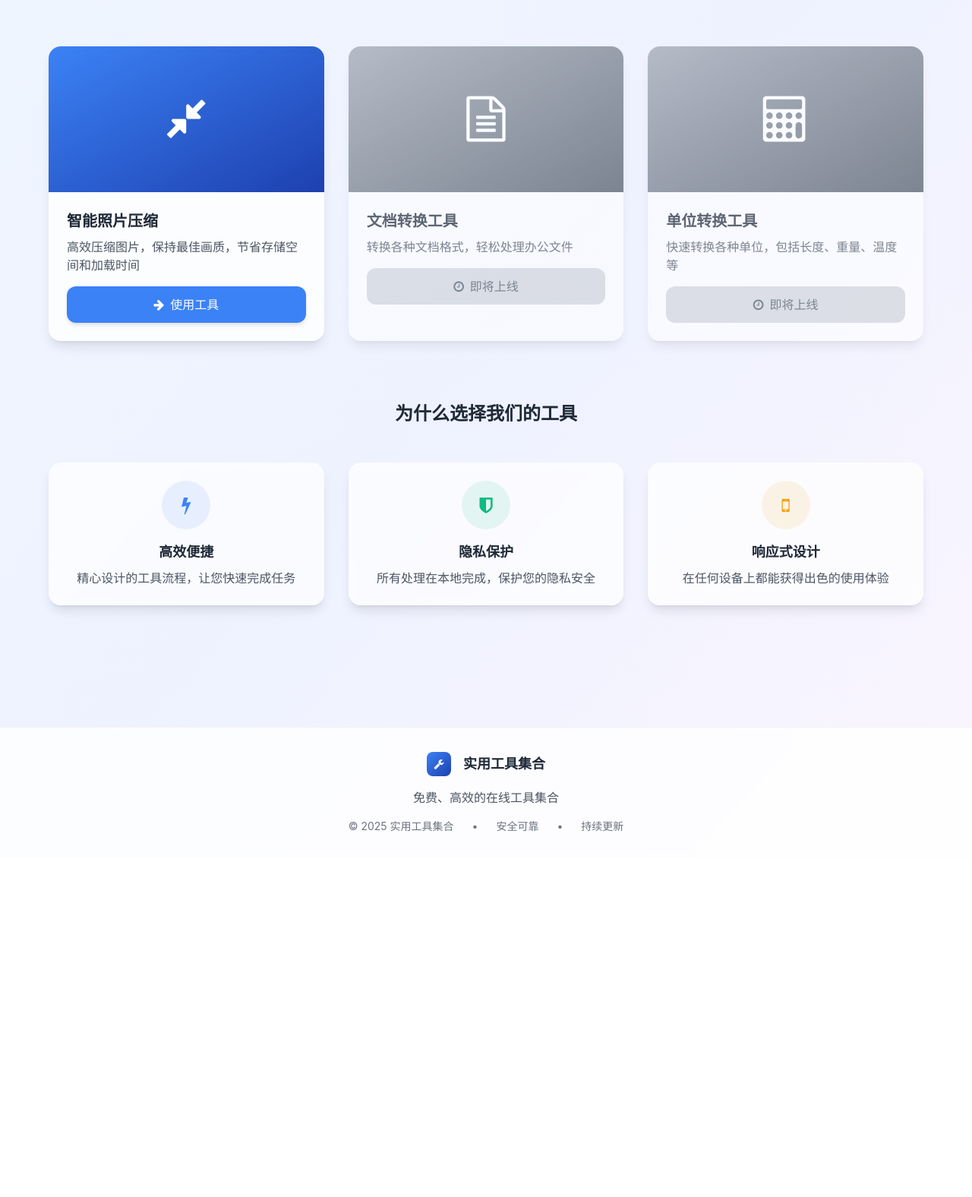
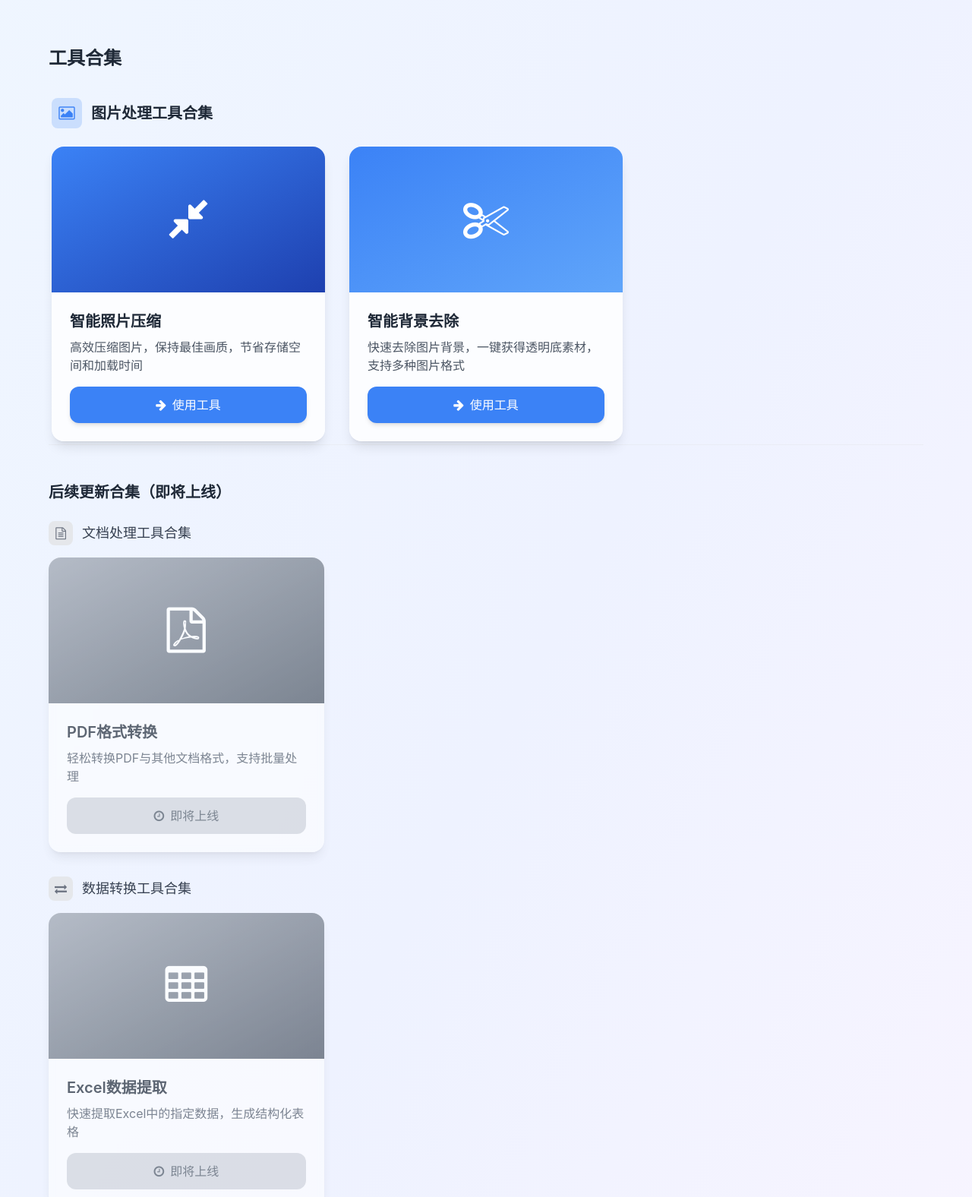
Before and after one commit to JCShen6633/JCShen6633.github.io, a plain HTML site: page index.html in a window 1280 px wide. Shown: the part 254-1830 px from the top of the page at 76% size. Before the commit the page ends 1384 px from the top, so only its background shows below. Drawn offline with nearby package versions, Linux system fonts and the light colour scheme.

Commit message:
Update index.html

```diff
--- a/index.html
+++ b/index.html
@@ -97,9 +97,23 @@
             </p>
         </section>
 
-        <!-- Tools Grid -->
-        <section class="max-w-6xl mx-auto grid md:grid-cols-2 lg:grid-cols-3 gap-8">
-            <!-- Image Compression Tool Card -->
+        <!-- 工具合集区域 -->
+        <section class="max-w-6xl mx-auto mb-16">
+            <h3 class="text-2xl font-bold mb-8 text-gray-800">工具合集</h3>
+
+            <!-- 1. 图片处理工具合集 -->
+            <div class="mb-12 p-1 border-b border-gray-200/50">
+                <!-- 合集标题 -->
+                <div class="flex items-center mb-6">
+                    <div class="w-10 h-10 bg-primary/20 rounded-lg flex items-center justify-center mr-3">
+                        <i class="fa fa-picture-o text-primary text-xl"></i>
+                    </div>
+                    <h4 class="text-xl font-semibold text-gray-800">图片处理工具合集</h4>
+                </div>
+
+                <!-- 合集中的工具卡片 -->
+                <div class="grid md:grid-cols-2 lg:grid-cols-3 gap-8">
+                    <!-- 图片压缩工具 -->
                     <div class="bg-white/80 backdrop-blur-sm rounded-2xl overflow-hidden shadow-lg card-hover animate-fade-in" style="animation-delay: 0.1s">
                         <div class="h-48 bg-gradient-to-br from-primary to-secondary flex items-center justify-center">
                             <i class="fa fa-compress text-white text-6xl"></i>
@@ -113,30 +127,72 @@
                         </div>
                     </div>
 
-            <!-- Placeholder Tool Cards for Future Expansion -->
-            <div class="bg-white/80 backdrop-blur-sm rounded-2xl overflow-hidden shadow-lg card-hover animate-fade-in opacity-70" style="animation-delay: 0.2s">
-                <div class="h-48 bg-gradient-to-br from-gray-400 to-gray-600 flex items-center justify-center">
-                    <i class="fa fa-file-text-o text-white text-6xl"></i>
+                    <!-- 图片去除背景工具 -->
+                    <div class="bg-white/80 backdrop-blur-sm rounded-2xl overflow-hidden shadow-lg card-hover animate-fade-in" style="animation-delay: 0.2s">
+                        <div class="h-48 bg-gradient-to-br from-primary to-accent flex items-center justify-center">
+                            <i class="fa fa-scissors text-white text-6xl"></i>
                         </div>
                         <div class="p-6">
-                    <h3 class="text-xl font-semibold mb-2 text-gray-800">文档转换工具</h3>
-                    <p class="text-gray-600 mb-4">转换各种文档格式，轻松处理办公文件</p>
+                            <h3 class="text-xl font-semibold mb-2 text-gray-800">智能背景去除</h3>
+                            <p class="text-gray-600 mb-4">快速去除图片背景，一键获得透明底素材，支持多种图片格式</p>
+                            <a href="pic_remove_bg.html" class="inline-flex items-center justify-center w-full bg-primary hover:bg-secondary text-white px-6 py-3 rounded-xl font-medium transition-all transform hover:scale-105 shadow-md">
+                                <i class="fa fa-arrow-right mr-2"></i>使用工具
+                            </a>
+                        </div>
+                    </div>
+                </div>
+            </div>
+
+            <!-- 2. 后续更新合集（占位） -->
+            <div>
+                <h4 class="text-xl font-semibold text-gray-800 mb-6">后续更新合集（即将上线）</h4>
+
+                <!-- 文档处理合集（占位） -->
+                <div class="mb-8">
+                    <div class="flex items-center mb-4">
+                        <div class="w-8 h-8 bg-gray-200 rounded-lg flex items-center justify-center mr-3">
+                            <i class="fa fa-file-text-o text-gray-500"></i>
+                        </div>
+                        <h5 class="text-lg font-medium text-gray-700">文档处理工具合集</h5>
+                    </div>
+                    <div class="grid md:grid-cols-2 lg:grid-cols-3 gap-8">
+                        <div class="bg-white/80 backdrop-blur-sm rounded-2xl overflow-hidden shadow-lg opacity-70 animate-fade-in" style="animation-delay: 0.3s">
+                            <div class="h-48 bg-gradient-to-br from-gray-400 to-gray-600 flex items-center justify-center">
+                                <i class="fa fa-file-pdf-o text-white text-6xl"></i>
+                            </div>
+                            <div class="p-6">
+                                <h3 class="text-xl font-semibold mb-2 text-gray-800">PDF格式转换</h3>
+                                <p class="text-gray-600 mb-4">轻松转换PDF与其他文档格式，支持批量处理</p>
                                 <button disabled class="inline-flex items-center justify-center w-full bg-gray-300 text-gray-600 px-6 py-3 rounded-xl font-medium cursor-not-allowed">
                                     <i class="fa fa-clock-o mr-2"></i>即将上线
                                 </button>
                             </div>
                         </div>
+                    </div>
+                </div>
 
-            <div class="bg-white/80 backdrop-blur-sm rounded-2xl overflow-hidden shadow-lg card-hover animate-fade-in opacity-70" style="animation-delay: 0.3s">
+                <!-- 数据转换合集（占位） -->
+                <div>
+                    <div class="flex items-center mb-4">
+                        <div class="w-8 h-8 bg-gray-200 rounded-lg flex items-center justify-center mr-3">
+                            <i class="fa fa-exchange text-gray-500"></i>
+                        </div>
+                        <h5 class="text-lg font-medium text-gray-700">数据转换工具合集</h5>
+                    </div>
+                    <div class="grid md:grid-cols-2 lg:grid-cols-3 gap-8">
+                        <div class="bg-white/80 backdrop-blur-sm rounded-2xl overflow-hidden shadow-lg opacity-70 animate-fade-in" style="animation-delay: 0.4s">
                             <div class="h-48 bg-gradient-to-br from-gray-400 to-gray-600 flex items-center justify-center">
-                    <i class="fa fa-calculator text-white text-6xl"></i>
+                                <i class="fa fa-table text-white text-6xl"></i>
                             </div>
                             <div class="p-6">
-                    <h3 class="text-xl font-semibold mb-2 text-gray-800">单位转换工具</h3>
-                    <p class="text-gray-600 mb-4">快速转换各种单位，包括长度、重量、温度等</p>
+                                <h3 class="text-xl font-semibold mb-2 text-gray-800">Excel数据提取</h3>
+                                <p class="text-gray-600 mb-4">快速提取Excel中的指定数据，生成结构化表格</p>
                                 <button disabled class="inline-flex items-center justify-center w-full bg-gray-300 text-gray-600 px-6 py-3 rounded-xl font-medium cursor-not-allowed">
                                     <i class="fa fa-clock-o mr-2"></i>即将上线
                                 </button>
+                            </div>
+                        </div>
+                    </div>
                 </div>
             </div>
         </section>
@@ -191,9 +247,7 @@
     </footer>
 
     <script>
-        // Simple script for any interactive elements
         document.addEventListener('DOMContentLoaded', () => {
-            // Add any necessary JavaScript here
             console.log('工具集合页面加载完成');
         });
     </script>
```
Lines whose indentation alone changed are shown as unchanged.
